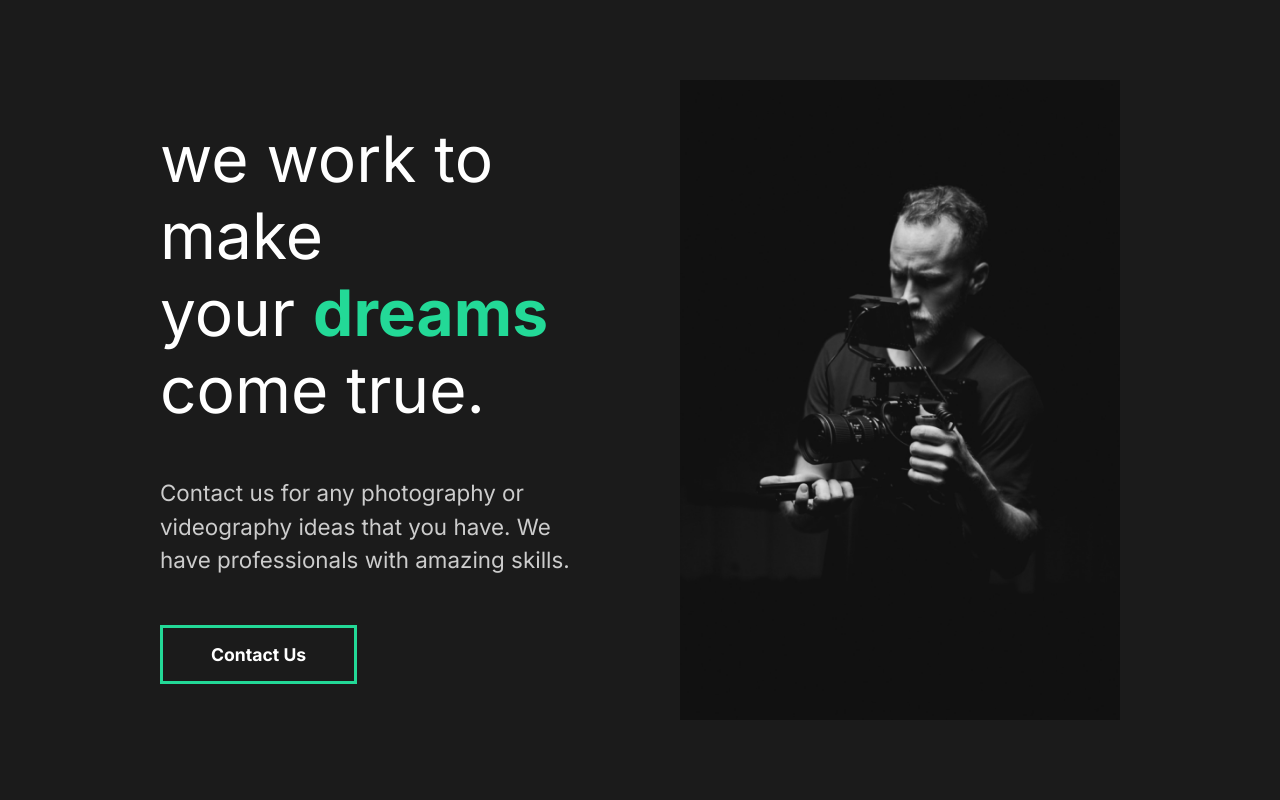
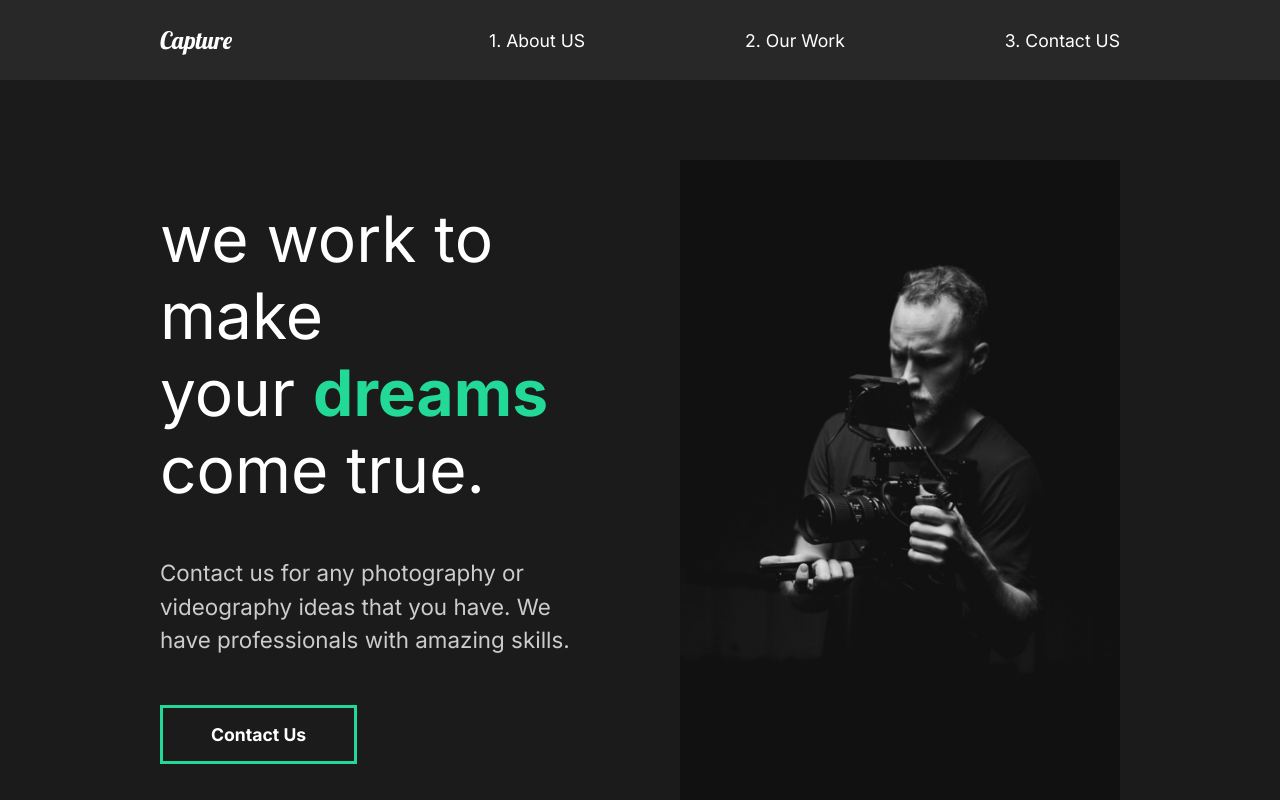
Before and after one commit to kokoforbes/capture, a React (Create React App) app: page / in a window 1280 px wide. Shown: the top 800 px of the page. Built offline with nearby package versions, Linux system fonts and the light colour scheme.

Commit message:
Created Nav component

```diff
--- a/src/App.js
+++ b/src/App.js
@@ -1,10 +1,12 @@
 import GlobalStyle from "./components/GlobalStyle";
 import AboutUs from "./pages/AboutUs";
+import Nav from "./components/Nav";
 
 function App() {
   return (
     <div className='App'>
       <GlobalStyle />
+      <Nav />
       <AboutUs />
     </div>
   );
--- /dev/null
+++ b/src/components/Nav.js
@@ -0,0 +1,58 @@
+import React from "react";
+import styled from "styled-components";
+
+const Nav = () => {
+  return (
+    <StyledNav>
+      <h1>
+        <a id='logo' href='#'>
+          Capture
+        </a>
+      </h1>
+
+      <ul>
+        <li>
+          <a href='#'>1. About US</a>
+        </li>
+        <li>
+          <a href='#'>2. Our Work</a>
+        </li>
+        <li>
+          <a href='#'>3. Contact US</a>
+        </li>
+      </ul>
+    </StyledNav>
+  );
+};
+
+const StyledNav = styled.nav`
+  display: flex;
+  min-height: 10vh;
+  margin: auto;
+  justify-content: space-between;
+  align-items: center;
+  padding: 1rem 10rem;
+  background: #282828;
+
+  a {
+    color: white;
+    text-decoration: none;
+  }
+
+  ul {
+    display: flex;
+    list-style: none;
+  }
+
+  li {
+    padding-left: 10rem;
+    position: relative;
+  }
+
+  #logo {
+    font-size: 1.5rem;
+    font-family: "Lobster", cursive;
+    font-weight: lighter;
+  }
+`;
+export default Nav;
```
